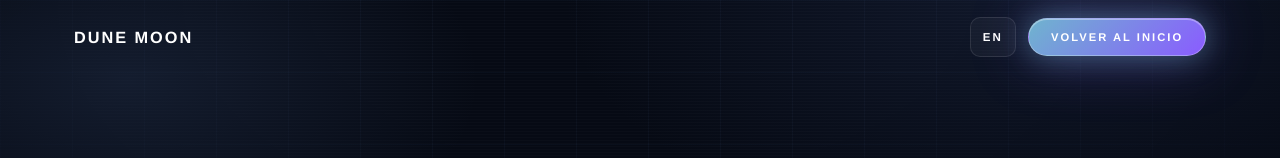
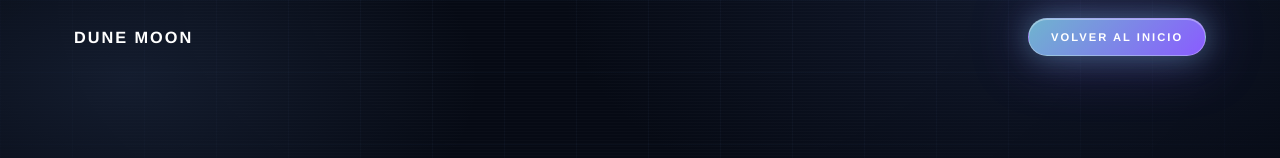
Before and after one commit to alejandrovelozvera-hash/dune-moon, a Next.js app: page /manifiesto in a window 1280 px wide. Shown: the top 158 px of the page. Built offline with nearby package versions, Linux system fonts and the light colour scheme.

Commit message:
manifiesto: quitar idioma y CTA Spotify del header, anadir footer de la landing

```diff
--- a/app/manifiesto/page.js
+++ b/app/manifiesto/page.js
@@ -1,6 +1,7 @@
 import ManifestHeader from "@/components/ManifestHeader";
 import LangBar from "@/components/LangBar";
 import ManifestHero from "@/components/ManifestHero";
+import Footer from "@/components/Footer";
 import BackToTop from "@/components/BackToTop";
 import { LangProvider } from "@/lib/i18n";
 
@@ -18,6 +19,7 @@ export default function ManifiestoPage() {
       <main>
         <ManifestHero />
       </main>
+      <Footer />
       <BackToTop />
     </LangProvider>
   );
--- a/components/ManifestHeader.jsx
+++ b/components/ManifestHeader.jsx
@@ -4,7 +4,7 @@ import { useEffect, useState } from "react";
 import { useLang } from "@/lib/i18n";
 
 export default function ManifestHeader() {
-  const { lang, setLanguage, t } = useLang();
+  const { t } = useLang();
   const [scrolled, setScrolled] = useState(false);
 
   useEffect(() => {
@@ -22,14 +22,6 @@ export default function ManifestHeader() {
         </a>
 
         <div className="nav__right">
-          <button
-            type="button"
-            className="nav__lang-btn"
-            onClick={() => setLanguage(lang === "es" ? "en" : "es")}
-            aria-label={lang === "es" ? "Switch to English" : "Cambiar a español"}
-          >
-            {lang === "es" ? "EN" : "ES"}
-          </button>
           <a href="/" className="btn btn--primary nav__cta">
             {t("manifest.back")}
           </a>
--- a/components/ManifestHero.jsx
+++ b/components/ManifestHero.jsx
@@ -1,13 +1,11 @@
 "use client";
 
-import { SOCIALS } from "@/lib/data";
 import { useLang } from "@/lib/i18n";
 
 const PARAGRAPHS = ["p1", "p2", "p3", "p4", "p5", "p6", "p7", "p8"];
 
 export default function ManifestHero() {
   const { t } = useLang();
-  const spotify = SOCIALS.find((s) => s.name === "Spotify");
 
   return (
     <article className="manifest">
@@ -68,19 +66,6 @@ export default function ManifestHero() {
           </div>
           <p className="manifesto__video-desc">{t("manifest.videoDesc")}</p>
         </div>
-
-        {spotify && (
-          <div className="manifesto__cta">
-            <a
-              href={spotify.url}
-              target="_blank"
-              rel="noopener noreferrer"
-              className="btn btn--primary"
-            >
-              {t("manifest.listen")}
-            </a>
-          </div>
-        )}
       </div>
     </article>
   );
```
